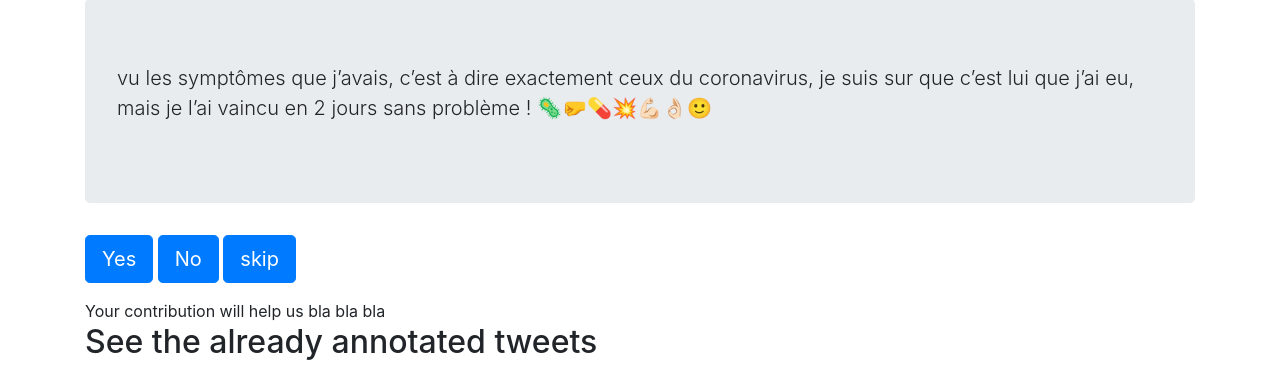
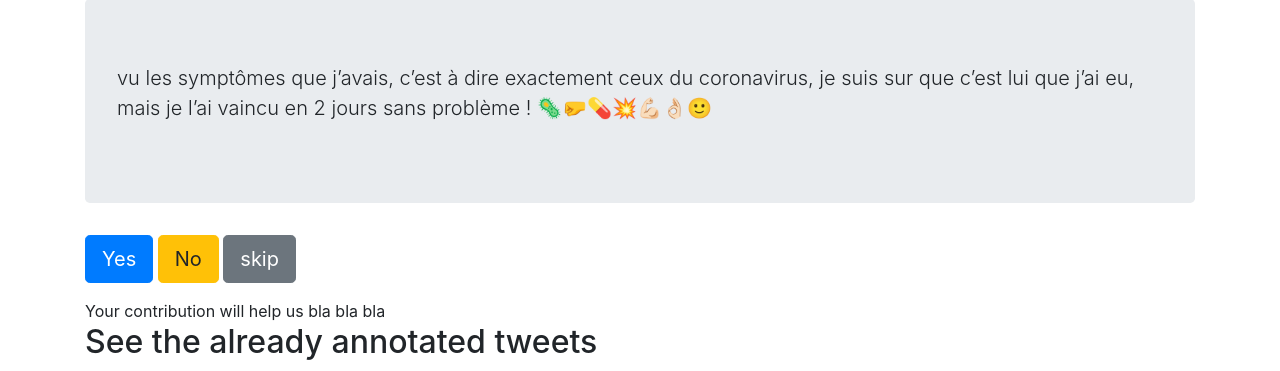
Before and after one commit to PeerProducedResearch/tweetannotator, a Django app: page / in a window 1280 px wide. Shown: the part 136-507 px from the top of the page. Run offline with Django 3.2, Linux system fonts and the light colour scheme; data comes from the database, SQL or seed files in the repository; some libraries are stand-ins or nearby versions.

Commit message:
more style

```diff
--- a/main/templates/base.html
+++ b/main/templates/base.html
@@ -14,7 +14,7 @@
   <body>
     <div class='container'>
     <header>
-      <nav class="navbar navbar-light navbar-expand-md fixed-top">
+      <nav class="navbar navbar-light navbar-expand-md fixed-top bg-light">
         <div class="container d-flex">
           <a class="navbar-brand" href="/">
             COVID19 Tweet annotation
--- a/main/templates/main/index.html
+++ b/main/templates/main/index.html
@@ -13,8 +13,8 @@
     </div>
   <p>
     <a href='/annotate/{{tweet.pk}}/1/' class="btn btn-primary btn-lg">Yes</a>
-    <a href='/annotate/{{tweet.pk}}/0/' class="btn btn-primary btn-lg">No</a>
-    <a href='/' class="btn btn-primary btn-lg">skip</a>
+    <a href='/annotate/{{tweet.pk}}/0/' class="btn btn-warning btn-lg">No</a>
+    <a href='/' class="btn btn-secondary btn-lg">skip</a>
     </p>
   </div>
 </div>
```
